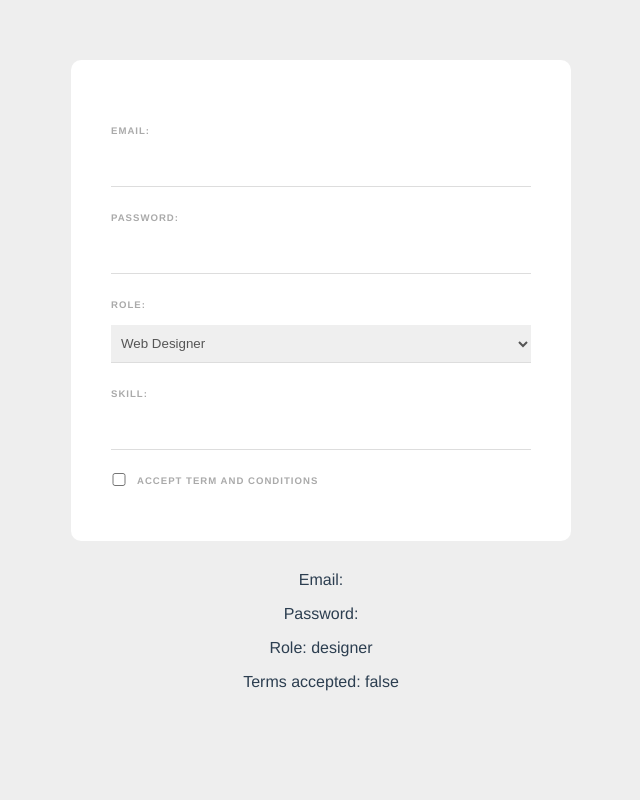
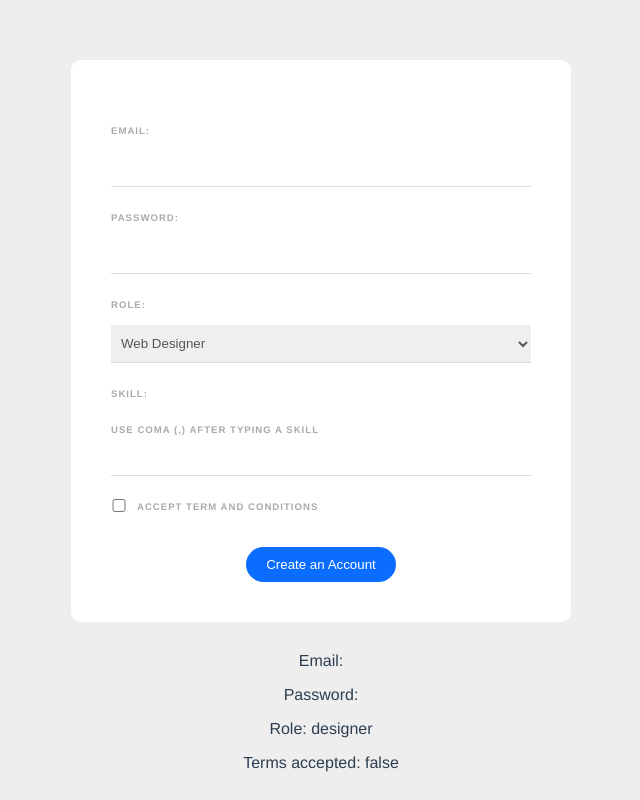
Before and after one commit to krahman80/vue-playground, a Vue app: page / in a window 1280 px wide. Shown: the whole page, without its empty margins (319-959 px from the left). Built offline with nearby package versions, Linux system fonts and the light colour scheme.

Commit message:
Submitting the form

```diff
--- a/src/components/SignupForm.vue
+++ b/src/components/SignupForm.vue
@@ -1,10 +1,11 @@
 <template>
-    <form>
+    <form @submit.prevent="handleSubmit">
         <label>Email:</label>
         <input type="email" required v-model="email">
 
         <label>Password:</label>
         <input type="password" required v-model="password">
+        <div v-if="passwordError" class="error">{{ passwordError }}</div>
 
         <label>Role:</label>
         <select v-model="role">
@@ -12,7 +13,8 @@
             <option value="designer">Web Designer</option>
         </select>
 
-        <label>Skill:</label>
+        <label>Skill: </label>
+        <p class="memo">Use coma (,) after typing a skill</p>
         <input type="text" v-model="tempSkill" @keyup="addSkill">
         <div v-for="skill in skills" :key="skill" class="pill">
             <span @click="removeSkill(skill)">{{ skill }}</span>
@@ -21,6 +23,10 @@
         <div class="terms">
             <input type="checkbox" v-model="terms" required>
             <label>Accept term and conditions</label>
+        </div>
+
+        <div class="submit">
+            <button >Create an Account</button>
         </div>
 
         <!-- <div>
@@ -53,7 +59,8 @@
             role: 'designer',
             terms: false,
             tempSkill: '',
-            skills: []
+            skills: [],
+            passwordError: ''
             // names: []
         }
     },
@@ -74,6 +81,18 @@
             this.skills = this.skills.filter((item) => {
                 return skill !== item
             })
+        },
+        handleSubmit() {
+            // validate password
+            this.passwordError = this.password.length > 5 ? '' : 'Password must be at lease 6 char long'
+
+            if(!this.passwordError) {
+                console.log('email: ', this.email)
+                console.log('password: ', this.password)
+                console.log('role: ', this.role)
+                console.log('skills: ', this.skills)
+                console.log('terms accepted: ', this.terms)
+            }
         }
     }
 }
@@ -125,4 +144,29 @@
     color: #777;
     cursor: pointer;
   }
+  button {
+    background: #0b6dff;
+    border: 0;
+    padding: 10px 20px;
+    margin-top: 20px;
+    color: white;
+    border-radius: 20px;
+  }
+  .submit {
+    text-align: center;
+  }
+  .error {
+    color: #ff0062;
+    margin-top: 10px;
+    font-size: 0.8em;
+    font-weight: bold;
+  }
+  .memo {
+    color: #aaa;
+    margin: 10px 0 5px;
+    font-size: 0.6em;
+    text-transform: uppercase;
+    letter-spacing: 1px;
+    font-weight: bold;
+  }
 </style>
```
